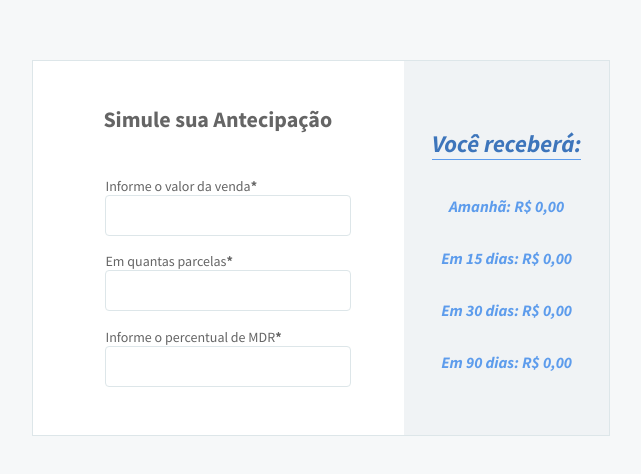
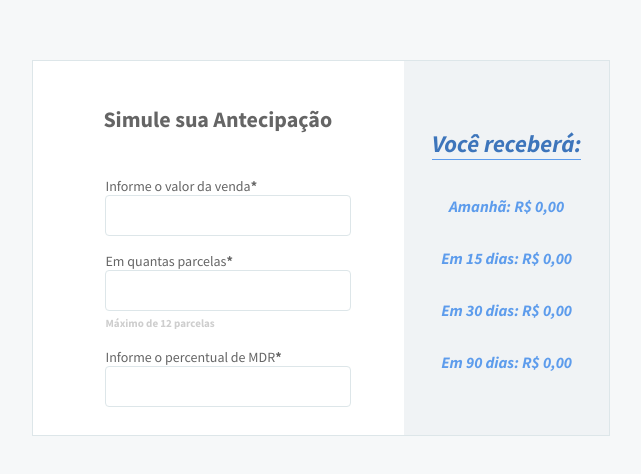
Before and after one commit to beatriznonato/anticipation-calculator, a React (Create React App) app: page / in a window 1280 px wide. Shown: the part 112-586 px from the top of the page, without its empty margins (319-960 px from the left). Built offline with nearby package versions, Linux system fonts and the light colour scheme.

Commit message:
feat: was add hint and style

```diff
--- a/src/components/Calculator/Calculator.jsx
+++ b/src/components/Calculator/Calculator.jsx
@@ -13,7 +13,7 @@ const Calculator = () => (
       </header>
       <form action="" className="input__form">
         <Input label="Informe o valor da venda"/>
-        <Input label="Em quantas parcelas"/>
+        <Input label="Em quantas parcelas" hint="Máximo de 12 parcelas"/>
         <Input label="Informe o percentual de MDR"/>
       </form>
     </div>
--- a/src/components/Input/Input.css
+++ b/src/components/Input/Input.css
@@ -19,7 +19,7 @@
   outline-color: var(--border-color-outline);
 }
 
-.input__small-description {
+.input__hint-description {
   font-weight: 700;
   font-size: 11px;
   font-style: normal;
--- a/src/components/Input/Input.jsx
+++ b/src/components/Input/Input.jsx
@@ -3,18 +3,20 @@ import PropTypes from 'prop-types';
 
 import './Input.css'
 
-const Input = ({ label }) => (
+const Input = ({ label, hint }) => (
   <div className="input__form-inputs">
     <label htmlFor="valueSale" className="input__subtitle">
       {label}
       <strong>*</strong>
     </label>
     <input className="input__inputs" />
+    <span className="input__hint-description">{hint}</span>
   </div>
 )
 
 Input.propTypes = {
   label: PropTypes.string.isRequired,
+  hint: PropTypes.string,
 };
 
 export default Input;
--- a/src/components/Result/Result.jsx
+++ b/src/components/Result/Result.jsx
@@ -10,7 +10,7 @@ const Result = ({ days, value }) => (
 )
 
 Result.propTypes = {
-  days: PropTypes.string.isRequired,
+  days: PropTypes.string,
   value: PropTypes.number.isRequired,
 };
 
```
Also changed, not shown: .eslintrc.json, 1 other file (tests, documents, lock files or other folders).
